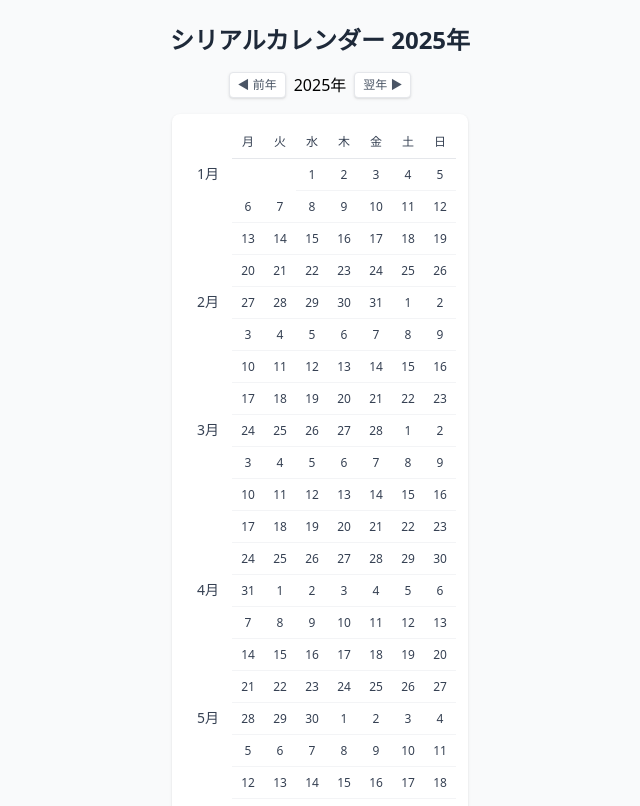
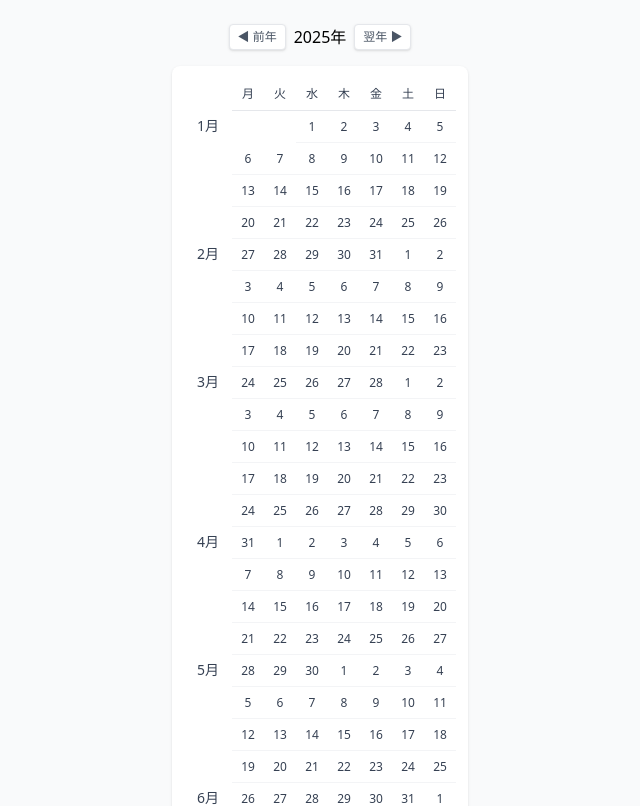
Before and after one commit to okonomi/period-calendar, a React (Vite) app: page / in a window 1280 px wide. Shown: the top 806 px of the page, without its empty margins (320-960 px from the left). Built offline with nearby package versions, Linux system fonts and the light colour scheme.

Commit message:
style: remove redundant header for improved layout clarity

```diff
--- a/src/App.tsx
+++ b/src/App.tsx
@@ -18,8 +18,6 @@
     <div className="min-h-screen bg-gray-50">
       <div className="container mx-auto px-2 py-6">
         <div className="max-w-2xl mx-auto">
-          <h1 className="text-2xl font-bold text-center mb-4 text-gray-800">シリアルカレンダー {selectedYear}年</h1>
-
           <YearSelector
             year={selectedYear}
             onPrevYear={handlePrevYear}
```
